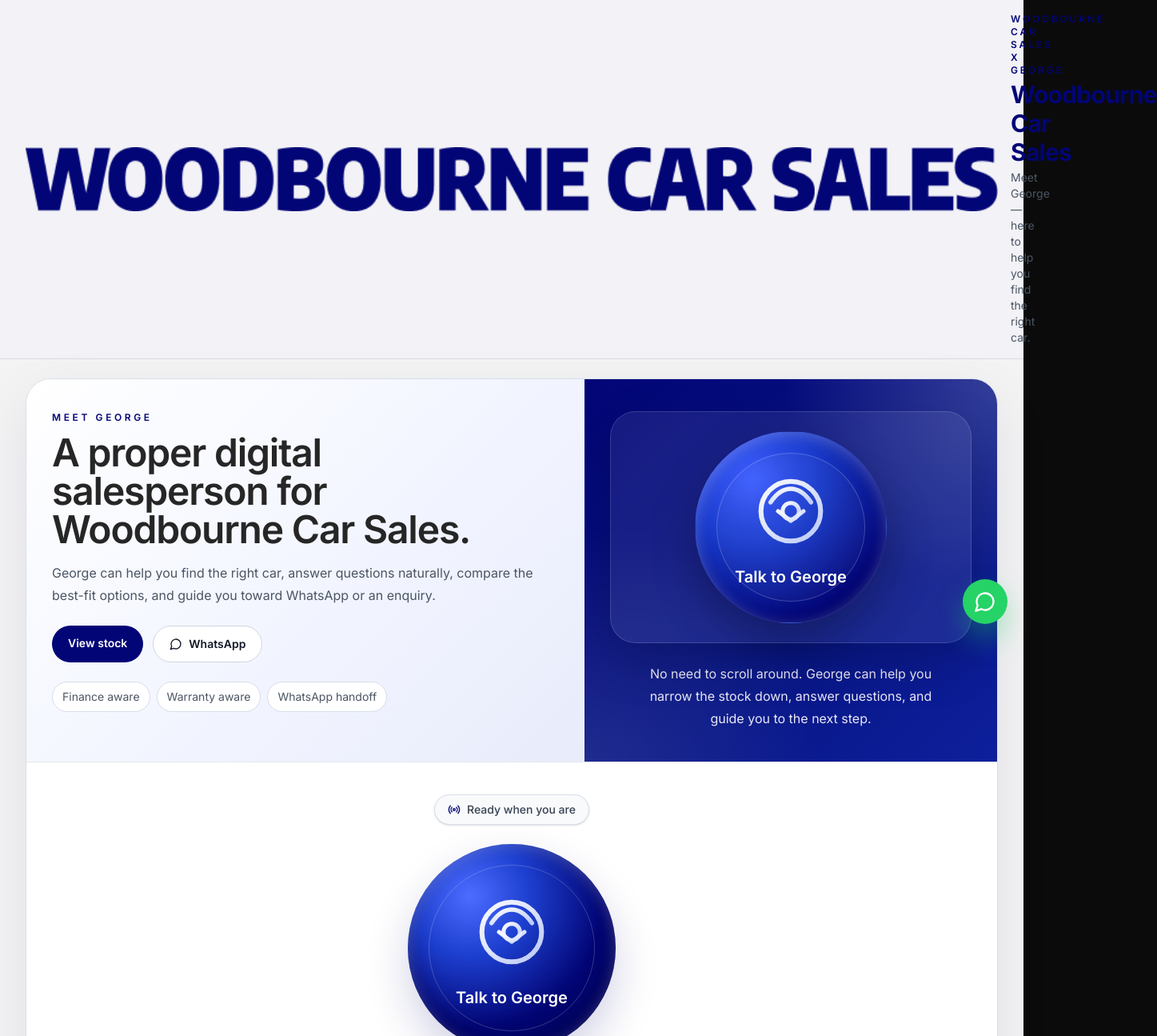
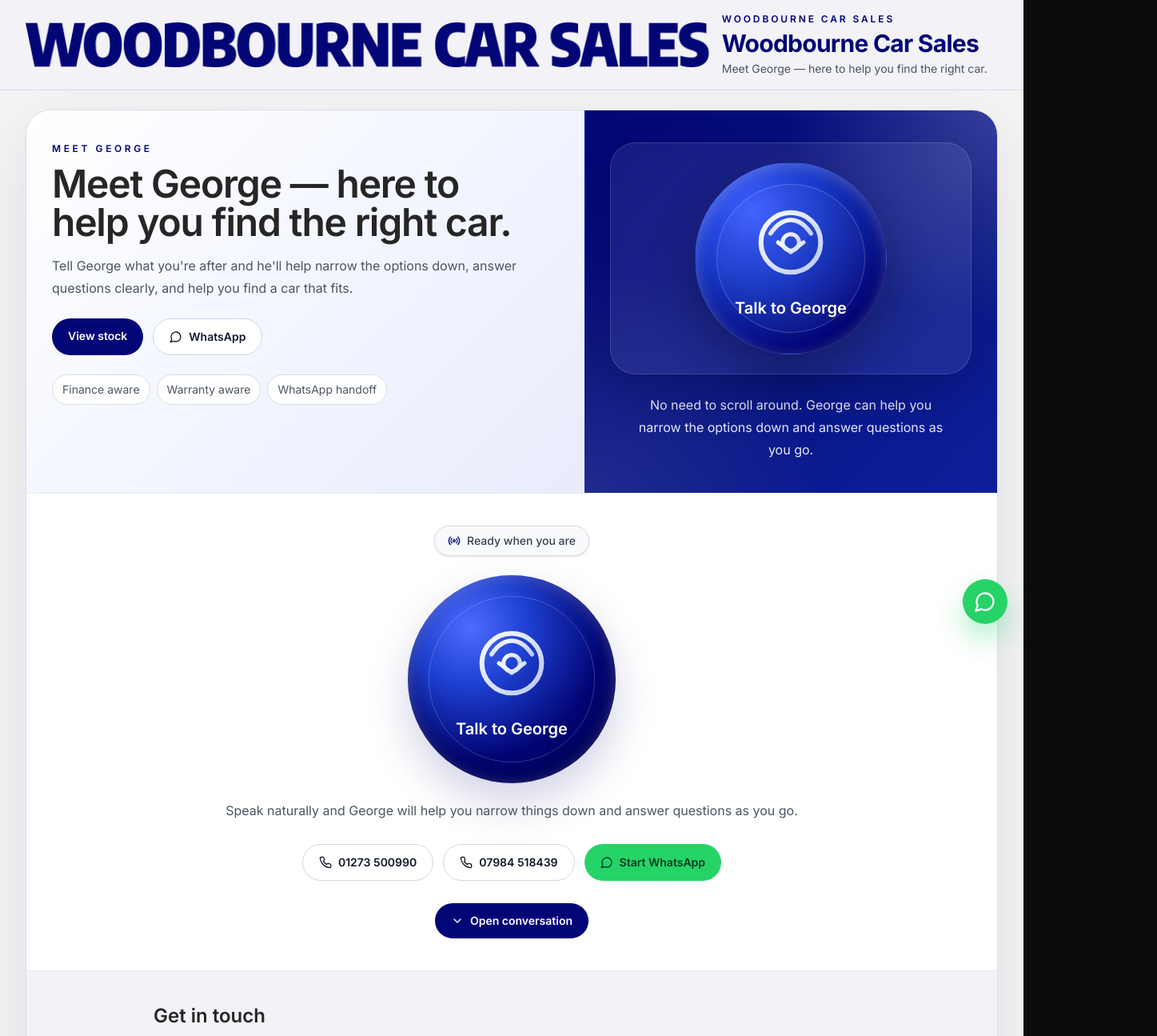
Before and after one commit to Guardx12/George.AI, a Next.js app: page /woodbourne in a window 1280 px wide. Shown: the top 1295 px of the page at 80% size, 1447 px wide, since content can reach past the window. Built offline with nearby package versions, Linux system fonts and the light colour scheme.

Commit message:
Add files via upload

```diff
--- a/components/woodbourne-george-live-assistant.tsx
+++ b/components/woodbourne-george-live-assistant.tsx
@@ -723,7 +723,7 @@ export function WoodbourneGeorgeLiveAssistant() {
   }
 
   return (
-    <div className="min-h-screen bg-[#f3f3f3] text-[#111827]">
+    <div className="min-h-screen overflow-x-hidden bg-[#f3f3f3] text-[#111827]">
       <div className="fixed bottom-4 right-4 z-50 sm:bottom-5 sm:right-5">
         <a
           href="https://api.whatsapp.com/send?phone=447984518439"
@@ -740,9 +740,9 @@ export function WoodbourneGeorgeLiveAssistant() {
         <div className="mx-auto flex max-w-7xl flex-col gap-4 px-4 py-4 sm:px-6 lg:px-8">
           <div className="flex flex-col gap-4 sm:gap-5 lg:flex-row lg:items-center lg:justify-between">
             <div className="flex items-center gap-3 sm:gap-4">
-              <img src="/woodbourne-logo.jpg" alt="Woodbourne Car Sales" className="h-14 w-auto object-contain sm:h-20" />
+              <img src="/woodbourne-logo.jpg" alt="Woodbourne Car Sales" className="h-10 w-auto object-contain sm:h-14" />
               <div className="min-w-0">
-                <p className="text-[10px] font-semibold uppercase tracking-[0.24em] text-[#020575] sm:text-xs">Woodbourne Car Sales x George</p>
+                <p className="text-[10px] font-semibold uppercase tracking-[0.24em] text-[#020575] sm:text-xs">Woodbourne Car Sales</p>
                 <h1 className="mt-1 text-xl font-bold tracking-tight text-[#020575] sm:text-3xl">Woodbourne Car Sales</h1>
                 <p className="mt-1 text-sm text-[#4b5563]">Meet George — here to help you find the right car.</p>
               </div>
@@ -757,10 +757,10 @@ export function WoodbourneGeorgeLiveAssistant() {
             <div className="bg-[linear-gradient(135deg,#ffffff_0%,#f2f5ff_55%,#e8ecfb_100%)] px-4 py-6 sm:px-8 sm:py-10">
               <p className="text-xs font-semibold uppercase tracking-[0.3em] text-[#020575]">Meet George</p>
               <h2 className="mt-3 max-w-xl text-2xl font-semibold tracking-tight text-[#262626] sm:text-5xl">
-                A proper digital salesperson for Woodbourne Car Sales.
+                Meet George — here to help you find the right car.
               </h2>
               <p className="mt-4 max-w-2xl text-sm leading-6 text-[#4b5563] sm:text-base sm:leading-7">
-                George can help you find the right car, answer questions naturally, compare the best-fit options, and guide you toward WhatsApp or an enquiry.
+                Tell George what you're after and he'll help narrow the options down, answer questions clearly, and help you find a car that fits.
               </p>
 
               <div className="mt-6 flex flex-wrap gap-3">
@@ -802,7 +802,7 @@ export function WoodbourneGeorgeLiveAssistant() {
                   </div>
                 </div>
                 <p className="mt-5 max-w-sm text-sm leading-6 text-white/90 sm:mt-6 sm:text-base sm:leading-7">
-                  No need to scroll around. George can help you narrow the stock down, answer questions, and guide you to the next step.
+                  No need to scroll around. George can help you narrow the options down and answer questions as you go.
                 </p>
               </div>
             </div>
@@ -840,7 +840,7 @@ export function WoodbourneGeorgeLiveAssistant() {
               </button>
 
               <p className="mx-auto mt-5 max-w-3xl text-sm leading-6 text-[#4b5563] sm:text-base sm:leading-7">
-                Speak naturally and George will help you narrow things down, answer questions, and guide you toward WhatsApp or the enquiry form below.
+                Speak naturally and George will help you narrow things down and answer questions as you go.
               </p>
               {error ? <p className="mt-3 text-sm font-medium text-[#b42318]">{error}</p> : null}
 
@@ -899,7 +899,7 @@ export function WoodbourneGeorgeLiveAssistant() {
                 <div>
                   <h2 className="text-2xl font-semibold text-[#262626]">Get in touch</h2>
                   <p className="mt-2 max-w-2xl text-sm leading-6 text-[#4b5563]">
-                    If you want Woodbourne to come back to you, just make sure your first name, last name, email, telephone, and message are filled in, then either tap WhatsApp or press Send below.
+                    If you'd like Woodbourne to come back to you, just fill in your first name, last name, email, telephone, and message, then tap WhatsApp or press Send below.
                   </p>
                 </div>
                 {captureMode ? (
```
